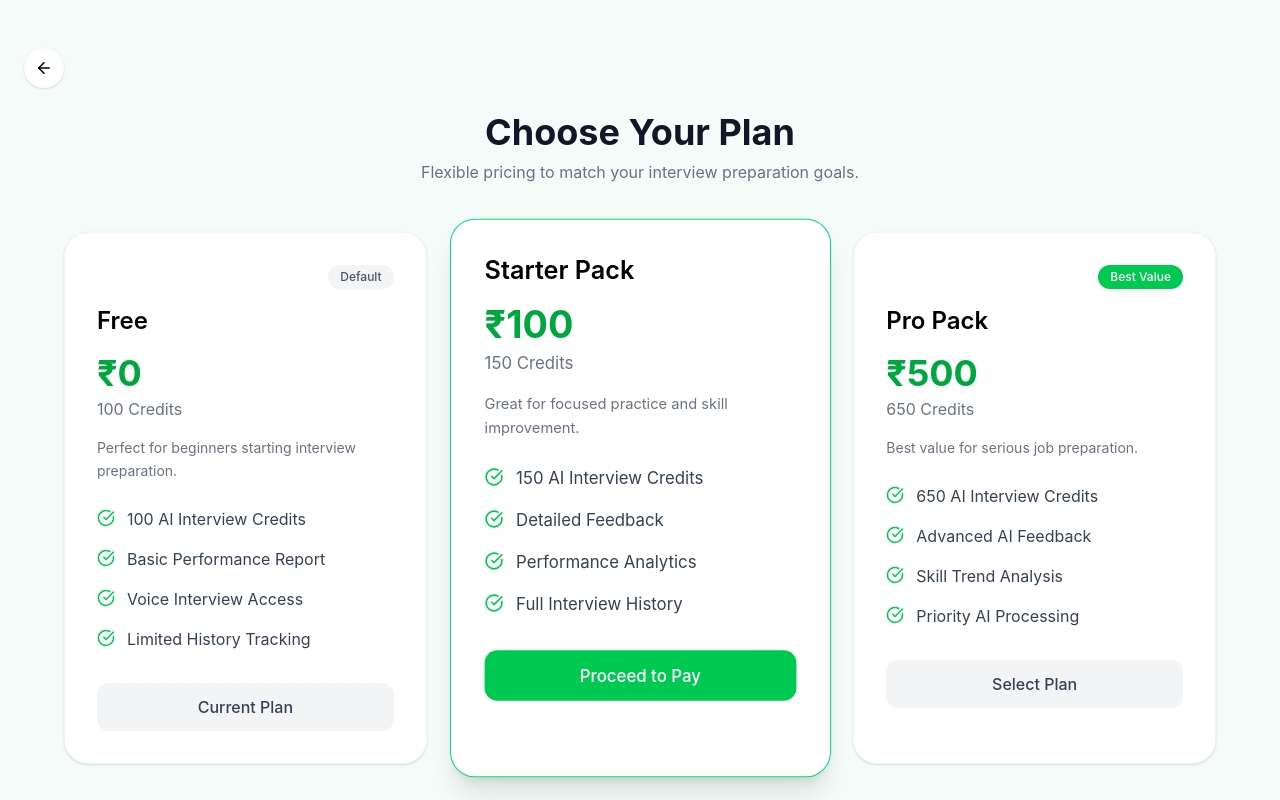
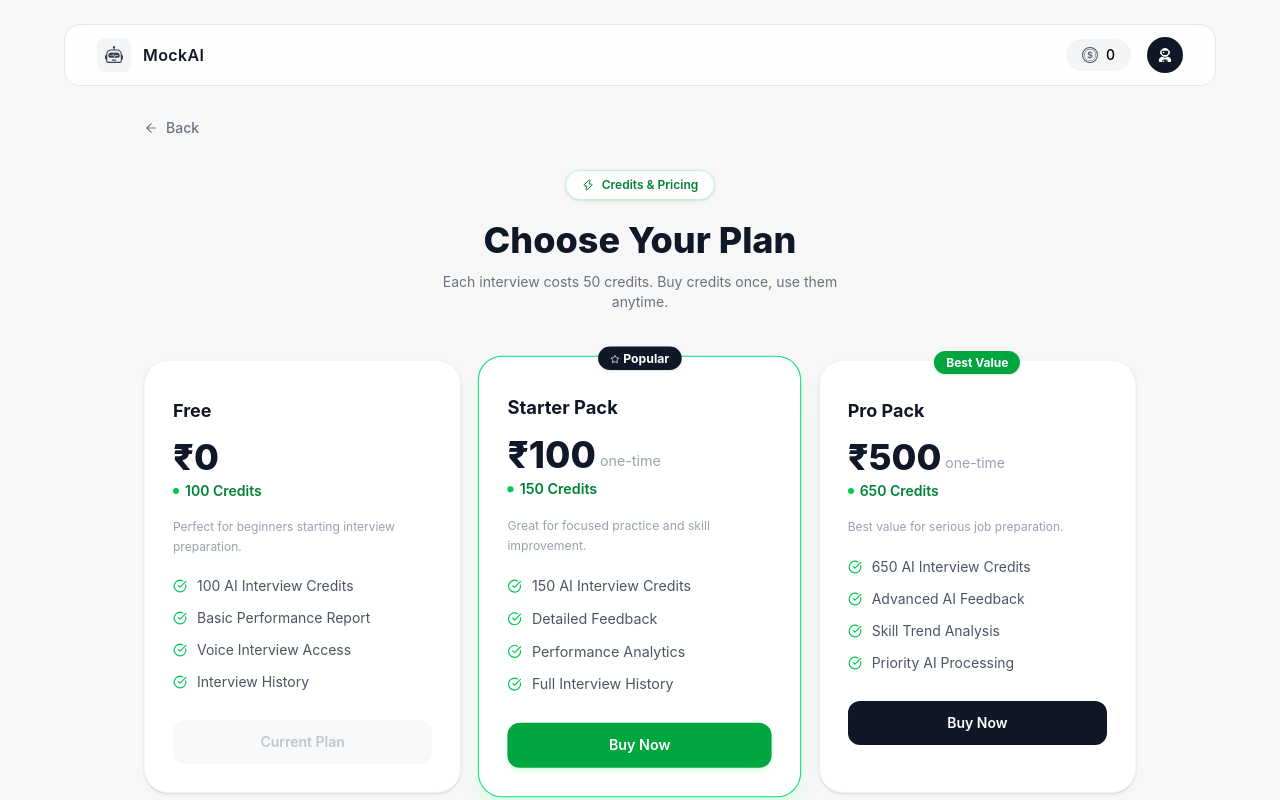
Before and after one commit to Svibhute-01/MockAI, a React (Vite) app in the folder client/: page /pricing in a window 1280 px wide. Shown: the top 800 px of the page. Built offline with nearby package versions, Linux system fonts and the light colour scheme; no server answers.

Commit message:
feat: add pricing page

```diff
--- a/client/src/pages/Pricing.jsx
+++ b/client/src/pages/Pricing.jsx
@@ -1,39 +1,55 @@
-import { ArrowLeft, CheckCircle } from "lucide-react";
+import { useState } from "react";
+import { ArrowLeft, CheckCircle, Zap, Shield, Star } from "lucide-react";
+import { useNavigate } from "react-router-dom";
+import { useSelector, useDispatch } from "react-redux";
+import { setUserData } from "../redux/userSlice";
+import { motion, AnimatePresence } from "framer-motion";
+import API from "../api/api";
+import Navbar from "../components/Navbar";
 
 const plans = [
   {
+    id: "free",
     name: "Free",
-    price: "₹0",
-    credits: "100 Credits",
+    price: 0,
+    displayPrice: "₹0",
+    credits: 100,
     description: "Perfect for beginners starting interview preparation.",
-    badge: "Default",
+    badge: null,
     features: [
       "100 AI Interview Credits",
       "Basic Performance Report",
       "Voice Interview Access",
-      "Limited History Tracking",
+      "Interview History",
     ],
     buttonText: "Current Plan",
     highlighted: false,
+    payable: false,
   },
   {
+    id: "starter",
     name: "Starter Pack",
-    price: "₹100",
-    credits: "150 Credits",
+    price: 100,
+    displayPrice: "₹100",
+    credits: 150,
     description: "Great for focused practice and skill improvement.",
+    badge: "Popular",
     features: [
       "150 AI Interview Credits",
       "Detailed Feedback",
       "Performance Analytics",
       "Full Interview History",
     ],
-    buttonText: "Proceed to Pay",
+    buttonText: "Buy Now",
     highlighted: true,
+    payable: true,
   },
   {
+    id: "pro",
     name: "Pro Pack",
-    price: "₹500",
-    credits: "650 Credits",
+    price: 500,
+    displayPrice: "₹500",
+    credits: 650,
     description: "Best value for serious job preparation.",
     badge: "Best Value",
     features: [
@@ -42,97 +58,213 @@ const plans = [
       "Skill Trend Analysis",
       "Priority AI Processing",
     ],
-    buttonText: "Select Plan",
+    buttonText: "Buy Now",
     highlighted: false,
+    payable: true,
   },
 ];
 
+function loadRazorpay() {
+  return new Promise((resolve) => {
+    if (window.Razorpay) { resolve(true); return; }
+    const script = document.createElement("script");
+    script.src = "https://checkout.razorpay.com/v1/checkout.js";
+    script.onload = () => resolve(true);
+    script.onerror = () => resolve(false);
+    document.body.appendChild(script);
+  });
+}
+
 export default function Pricing() {
+  const navigate = useNavigate();
+  const dispatch = useDispatch();
+  const { userData } = useSelector((s) => s.user);
+  const [loadingPlan, setLoadingPlan] = useState(null);
+  const [successMsg, setSuccessMsg] = useState("");
+  const [errorMsg, setErrorMsg] = useState("");
+
+  const handlePay = async (plan) => {
+    if (!plan.payable) return;
+    if (!userData) { navigate("/auth"); return; }
+
+    setLoadingPlan(plan.id);
+    setSuccessMsg("");
+    setErrorMsg("");
+
+    try {
+      const ok = await loadRazorpay();
+      if (!ok) { setErrorMsg("Failed to load payment gateway. Please try again."); return; }
+
+      const { data: order } = await API.post("/api/payment/create-order", {
+        planId: plan.id,
+        amount: plan.price,
+        credits: plan.credits,
+      });
+
+      const options = {
+        key: order.keyId || "",
+        amount: order.amount,
+        currency: order.currency,
+        name: "MockAI",
+        description: `${plan.name} — ${plan.credits} Credits`,
+        order_id: order.id,
+        handler: async (response) => {
+          try {
+            const verifyRes = await API.post("/api/payment/verify", {
+              razorpay_order_id: response.razorpay_order_id,
+              razorpay_payment_id: response.razorpay_payment_id,
+              razorpay_signature: response.razorpay_signature,
+            });
+            if (verifyRes.data.success) {
+              dispatch(setUserData({ ...userData, credits: verifyRes.data.credits }));
+              setSuccessMsg(`🎉 Payment successful! ${plan.credits} credits added to your account.`);
+            }
+          } catch (e) {
+            setErrorMsg(e?.response?.data?.message || "Payment verification failed.");
+          }
+        },
+        prefill: {
+          name: userData?.name || "",
+          email: userData?.email || "",
+        },
+        theme: { color: "#16a34a" },
+        modal: { ondismiss: () => setLoadingPlan(null) },
+      };
+
+      const rzp = new window.Razorpay(options);
+      rzp.on("payment.failed", () => setErrorMsg("Payment failed. Please try again."));
+      rzp.open();
+    } catch (e) {
+      setErrorMsg(e?.response?.data?.message || "Something went wrong. Please try again.");
+    } finally {
+      setLoadingPlan(null);
+    }
+  };
+
   return (
-    <div className="min-h-screen bg-[#F4FBF8] px-6 py-12">
-      {/* Back Button */}
-      <button className="w-10 h-10 rounded-full bg-white shadow flex items-center justify-center">
-        <ArrowLeft size={18} />
+    <div className="min-h-screen bg-[#f7f7f7]">
+      <Navbar />
+
+      <div className="max-w-5xl mx-auto px-4 pt-8 pb-20">
+        <motion.div initial={{ opacity: 0, y: -16 }} animate={{ opacity: 1, y: 0 }}>
+          <button
+            onClick={() => navigate(-1)}
+            className="flex items-center gap-2 text-sm text-gray-500 hover:text-gray-800 transition mb-8 font-medium"
+          >
+            <ArrowLeft size={14} /> Back
           </button>
+        </motion.div>
 
-      {/* Heading */}
-      <div className="text-center mt-6">
-        <h1 className="text-4xl font-bold text-gray-900">
-          Choose Your Plan
-        </h1>
-        <p className="text-gray-500 mt-2">
-          Flexible pricing to match your interview preparation goals.
+        <motion.div initial={{ opacity: 0, y: 16 }} animate={{ opacity: 1, y: 0 }} className="text-center mb-12">
+          <div className="inline-flex items-center gap-2 bg-white border border-green-200 text-green-700 px-4 py-1.5 rounded-full text-xs font-semibold shadow-sm mb-5">
+            <Zap size={12} /> Credits & Pricing
+          </div>
+          <h1 className="text-3xl md:text-4xl font-extrabold text-gray-900">Choose Your Plan</h1>
+          <p className="text-gray-500 mt-3 text-sm max-w-md mx-auto">
+            Each interview costs 50 credits. Buy credits once, use them anytime.
           </p>
+          {userData && (
+            <div className="mt-4 inline-flex items-center gap-2 bg-white border border-gray-200 rounded-full px-4 py-2 text-sm">
+              <Shield size={13} className="text-green-600" />
+              <span className="text-gray-600">Your balance:</span>
+              <span className="font-bold text-gray-900">{userData.credits} credits</span>
             </div>
+          )}
+        </motion.div>
 
-      {/* Cards */}
-      <div className="max-w-6xl mx-auto mt-12 grid md:grid-cols-3 gap-8">
+        <AnimatePresence>
+          {successMsg && (
+            <motion.div initial={{ opacity: 0, y: -8 }} animate={{ opacity: 1, y: 0 }} exit={{ opacity: 0 }}
+              className="mb-6 bg-emerald-50 border border-emerald-200 text-emerald-700 rounded-2xl px-5 py-4 text-sm font-medium text-center">
+              {successMsg}
+            </motion.div>
+          )}
+          {errorMsg && (
+            <motion.div initial={{ opacity: 0, y: -8 }} animate={{ opacity: 1, y: 0 }} exit={{ opacity: 0 }}
+              className="mb-6 bg-red-50 border border-red-200 text-red-600 rounded-2xl px-5 py-4 text-sm font-medium text-center">
+              {errorMsg}
+            </motion.div>
+          )}
+        </AnimatePresence>
+
+        <div className="grid md:grid-cols-3 gap-5">
           {plans.map((plan, index) => (
-          <div
-            key={index}
-            className={`bg-white rounded-3xl p-8 shadow-sm border transition-all duration-300
-            ${
+            <motion.div
+              key={plan.id}
+              initial={{ opacity: 0, y: 24 }}
+              animate={{ opacity: 1, y: 0 }}
+              transition={{ delay: index * 0.1 }}
+              className={`relative bg-white rounded-3xl p-7 border transition-all duration-300 ${
                 plan.highlighted
-                ? "border-green-400 scale-105 shadow-xl"
-                : "border-gray-100"
+                  ? "border-green-400 shadow-xl shadow-green-100 scale-[1.02]"
+                  : "border-gray-100 shadow-sm"
               }`}
             >
-            {/* Badge */}
               {plan.badge && (
-              <div className="flex justify-end mb-4">
-                <span
-                  className={`px-3 py-1 rounded-full text-xs font-medium
-                  ${
-                    plan.badge === "Best Value"
-                      ? "bg-green-500 text-white"
-                      : "bg-gray-100 text-gray-600"
-                  }`}
-                >
+                <div className="absolute -top-3 left-1/2 -translate-x-1/2">
+                  <span className={`px-3 py-1 rounded-full text-xs font-bold shadow-sm ${
+                    plan.badge === "Best Value" ? "bg-green-600 text-white" : "bg-gray-900 text-white"
+                  }`}>
+                    {plan.badge === "Popular" && <Star size={9} className="inline mr-1" />}
                     {plan.badge}
                   </span>
                 </div>
               )}
 
-            <h2 className="text-2xl font-semibold">{plan.name}</h2>
-
-            <div className="mt-4">
-              <h3 className="text-4xl font-bold text-green-600">
-                {plan.price}
-              </h3>
-              <p className="text-gray-500 mt-1">{plan.credits}</p>
+              <div className="mt-2">
+                <h2 className="text-lg font-bold text-gray-900">{plan.name}</h2>
+                <div className="mt-3 flex items-end gap-1">
+                  <span className="text-4xl font-extrabold text-gray-900">{plan.displayPrice}</span>
+                  {plan.price > 0 && <span className="text-gray-400 text-sm mb-1">one-time</span>}
+                </div>
+                <div className="mt-1 flex items-center gap-1.5">
+                  <div className="w-1.5 h-1.5 rounded-full bg-green-500" />
+                  <span className="text-sm text-green-700 font-semibold">{plan.credits} Credits</span>
+                </div>
               </div>
 
-            <p className="text-gray-500 mt-4 text-sm leading-relaxed">
-              {plan.description}
-            </p>
+              <p className="text-gray-400 mt-4 text-xs leading-relaxed">{plan.description}</p>
 
-            <ul className="mt-6 space-y-4">
+              <ul className="mt-5 space-y-3">
                 {plan.features.map((feature, i) => (
-                <li
-                  key={i}
-                  className="flex items-start gap-3 text-gray-700"
-                >
-                  <CheckCircle
-                    size={18}
-                    className="text-green-500 mt-0.5"
-                  />
-                  <span>{feature}</span>
+                  <li key={i} className="flex items-center gap-2.5 text-gray-600 text-sm">
+                    <CheckCircle size={14} className="text-green-500 flex-shrink-0" />
+                    {feature}
                   </li>
                 ))}
               </ul>
 
               <button
-              className={`w-full mt-8 py-3 rounded-xl font-medium transition
-              ${
+                onClick={() => handlePay(plan)}
+                disabled={!plan.payable || loadingPlan === plan.id}
+                className={`w-full mt-7 py-3 rounded-xl font-semibold text-sm transition flex items-center justify-center gap-2 ${
                   plan.highlighted
-                  ? "bg-green-500 hover:bg-green-600 text-white"
-                  : "bg-gray-100 hover:bg-gray-200 text-gray-700"
-              }`}
+                    ? "bg-green-600 hover:bg-green-700 text-white shadow-md shadow-green-100"
+                    : plan.payable
+                    ? "bg-gray-900 hover:bg-gray-800 text-white"
+                    : "bg-gray-100 text-gray-400 cursor-not-allowed"
+                } disabled:opacity-60`}
               >
-              {plan.buttonText}
+                {loadingPlan === plan.id ? (
+                  <><span className="w-4 h-4 border-2 border-white/40 border-t-white rounded-full animate-spin" /> Processing…</>
+                ) : (
+                  plan.buttonText
+                )}
               </button>
+            </motion.div>
+          ))}
         </div>
-        ))}
+
+        <motion.div
+          initial={{ opacity: 0 }}
+          animate={{ opacity: 1 }}
+          transition={{ delay: 0.4 }}
+          className="mt-10 bg-white rounded-2xl border border-gray-100 shadow-sm p-6 text-center"
+        >
+          <Shield size={18} className="text-green-600 mx-auto mb-3" />
+          <p className="text-sm font-semibold text-gray-800 mb-1">Secure Payments by Razorpay</p>
+          <p className="text-xs text-gray-400">All transactions are encrypted and secure. Credits are added instantly after payment.</p>
+        </motion.div>
       </div>
     </div>
   );
```
Lines whose indentation alone changed are shown as unchanged.
